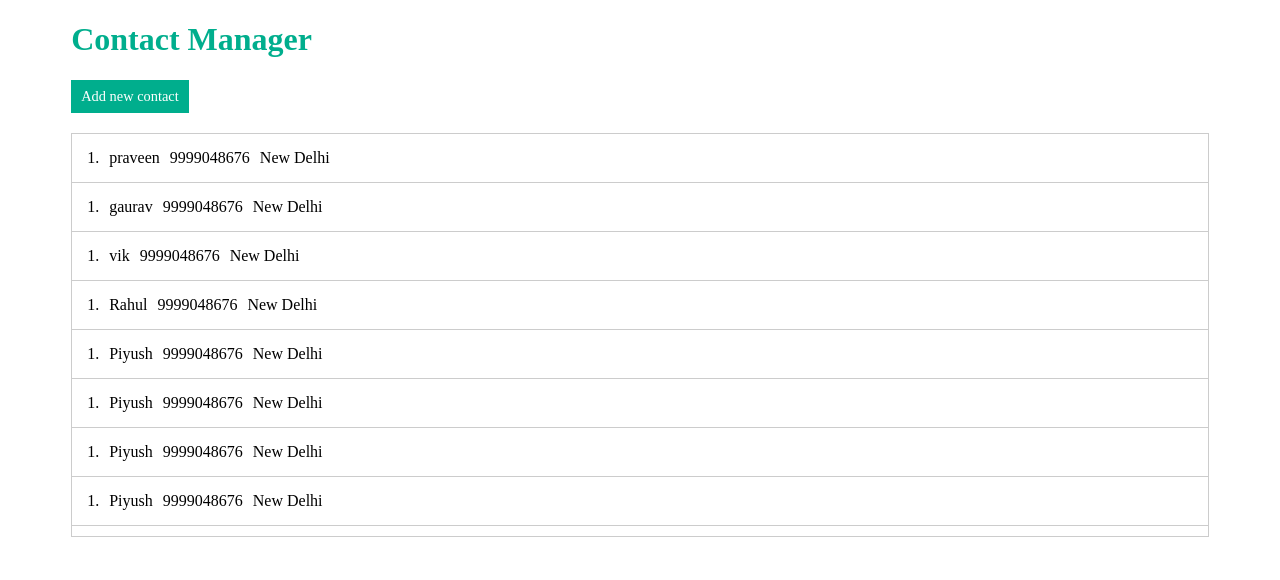
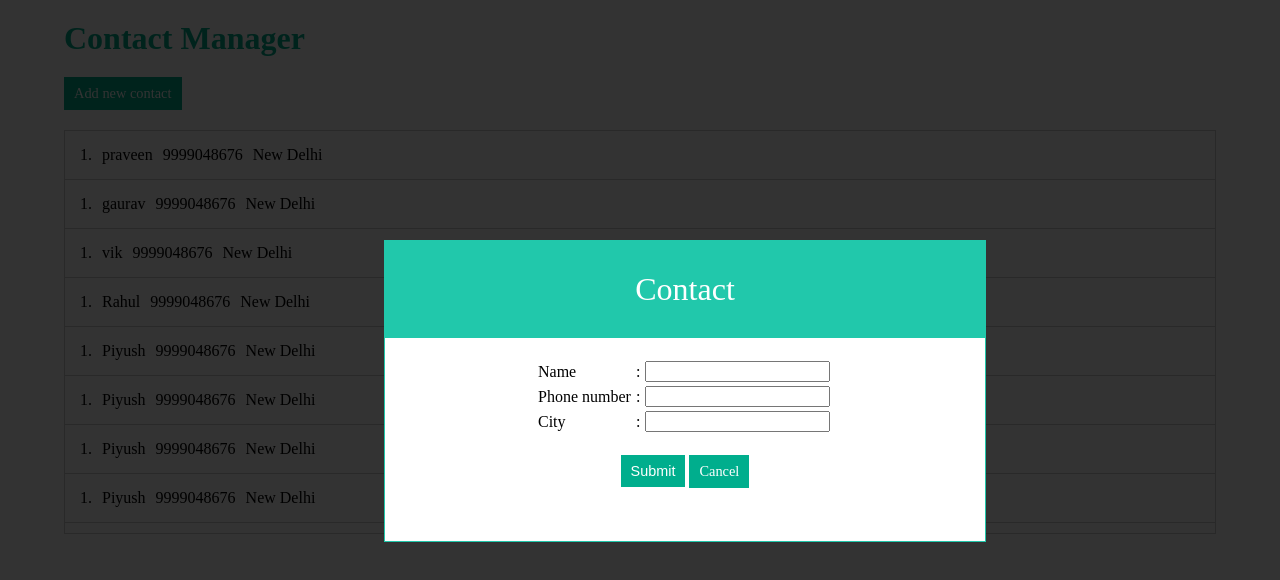
Before and after one commit to gauravtyagi/contactManager, a plain HTML site: page index.html in a window 1280 px wide. Both pictures are taken after a click on the element "Add new contact". Drawn offline with Linux system fonts and the light colour scheme.

Commit message:
added basic modal

```diff
--- a/home.js
+++ b/home.js
@@ -1,4 +1,7 @@
 $( document ).ready( function () {
+
+	var contactsHtml = "";
+	function getAllContacts() {
 		var contactsJson = [
 			{
 				"id" : "1",
@@ -62,31 +65,15 @@ $( document ).ready( function () {
 			},
 		];
 
+		return contactsJson;
+	}
+
+	updateContactList();
+
+	function updateContactList() {
 		$( ".contacts-container" ).html("");
-
-	var contactsHtml = "";
-
-	// <div class="contact-container">
-	// 			<div class="contact-srnum contact-col">
-	// 				1.
-	// 			</div>
-	// 			<div class="contact-icon contact-col">
-
-	// 			</div>
-	// 			<div class="contact-name contact-col">
-	// 				Praveen
-	// 			</div>
-	// 			<div class="contact-num contact-col">
-	// 				9999048676
-	// 			</div>
-	// 			<div class="contact-city contact-col">
-	// 				New Delhi
-	// 			</div>
-	// 		</div>
-
-	$.each(contactsJson, function(i, val) {
-		// console.log(val)
-		console.log(val)
+		var allContactsJson = getAllContacts();
+		$.each(allContactsJson, function(i, val) {
 			contactsHtml += '<div class="contact-container">' +
 								'<div class="contact-srnum contact-col">1.</div>' +
 								'<div class="contact-icon contact-col"></div>' +
@@ -94,9 +81,26 @@ $( document ).ready( function () {
 								'<div class="contact-num contact-col"> ' + val['num'] + ' </div>' +
 								'<div class="contact-city contact-col">New Delhi</div>' +
 							'</div>'
-		// $("#" + i).append(document.createTextNode(" - " + val));
 		});
-console.log(contactsHtml)
 		$( ".contacts-container" ).html( contactsHtml );
 
+		$(".contact-container").unbind("click").click(function() {
+			contactClick();
+		});
+	}
+
+	$(".create-new").click(function() {
+		contactClick();
+	});
+
+	$(".modal-cancel").click(function() {
+		$(".modal-backdrop").fadeOut(300);
+		$(".contact-modal").fadeOut(300);
+	});
+
+	function contactClick() {
+		$(".modal-backdrop").fadeIn(300);
+		$(".contact-modal").fadeIn(300);
+	}
+
 } );
--- a/index.html
+++ b/index.html
@@ -9,7 +9,48 @@
 <script type="text/javascript" src="home.js" ></script>
 <body>
 	<div class="home-sc">
+		<div class="modal-backdrop"></div>
+
+		<div class="home-container">
 			<h1 class="home-title">Contact Manager</h1>
+			<div class="contact-modal">
+				<div class="modal-title">
+					Contact
+				</div>
+				<form class="contact-form" >
+					<table class="contact-form-table" >
+						<tr>
+							<td>
+								<label>Name</label>
+							</td>
+							<td>:</td>
+							<td>
+								<input type="text" >
+							</td>
+						</tr>
+						<tr>
+							<td>
+								<label>Phone number</label>
+							</td>
+							<td>:</td>
+							<td>
+								<input type="text" >
+							</td>
+						</tr>
+						<tr>
+							<td>
+								<label>City</label>
+							</td>
+							<td>:</td>
+							<td>
+								<input type="text" >
+							</td>
+						</tr>
+					</table>
+					<input type="submit" class="contact-submit btn-m" >
+					<div class="btn-m modal-cancel">Cancel</div>
+				</form>
+			</div>
 			<div class="create-new btn-m">
 				Add new contact
 			</div>
@@ -33,5 +74,6 @@
 				</div> -->
 			</div>
 		</div>
+	</div>
 </body>
 </html>
--- a/style.css
+++ b/style.css
@@ -1,9 +1,22 @@
+body, html {
+	margin: 0;
+	padding: 0;
+	height: 100%;
+}
+
 .home-sc {
-	margin: 0 5%;
+	position: relative;
+	height: 100%;
 	/*background: red;*/
 }
 
+.home-container {
+	margin: 0 5%;
+}
+
 .home-title {
+	padding-top: 20px;
+	margin: 0 0 20px 0;
 	color: #00ae8d;
 }
 
@@ -64,3 +77,46 @@
 .contact-icon {
 	/*float: left;*/
 }
+
+.contact-modal {
+	display: none;
+	position: absolute;
+	top:30%;
+	left: 30%;
+	width: 600px;
+	height: 300px;
+	text-align: center;
+	background: white;
+	border: solid 1px #21c8ab;
+}
+
+.modal-title {
+	color: white;
+	font-size: 2em;
+	text-align: center;
+	background-color: #21c8ab;
+	padding: 30px 60px;
+}
+
+.modal-backdrop {
+	display: none;
+	position: absolute;
+	width: 100%;
+	height: 100%;
+	background:  rgba(0,0,0,0.8);
+}
+
+.contact-form-table {
+	text-align: left;
+	width: 300px;
+	margin: 20px auto;
+	/*display: inline;*/
+}
+
+.contact-submit {
+	border: none;
+}
+
+.modal-cancel {
+	display: inline-block;
+}
```
Lines whose indentation alone changed are shown as unchanged.
